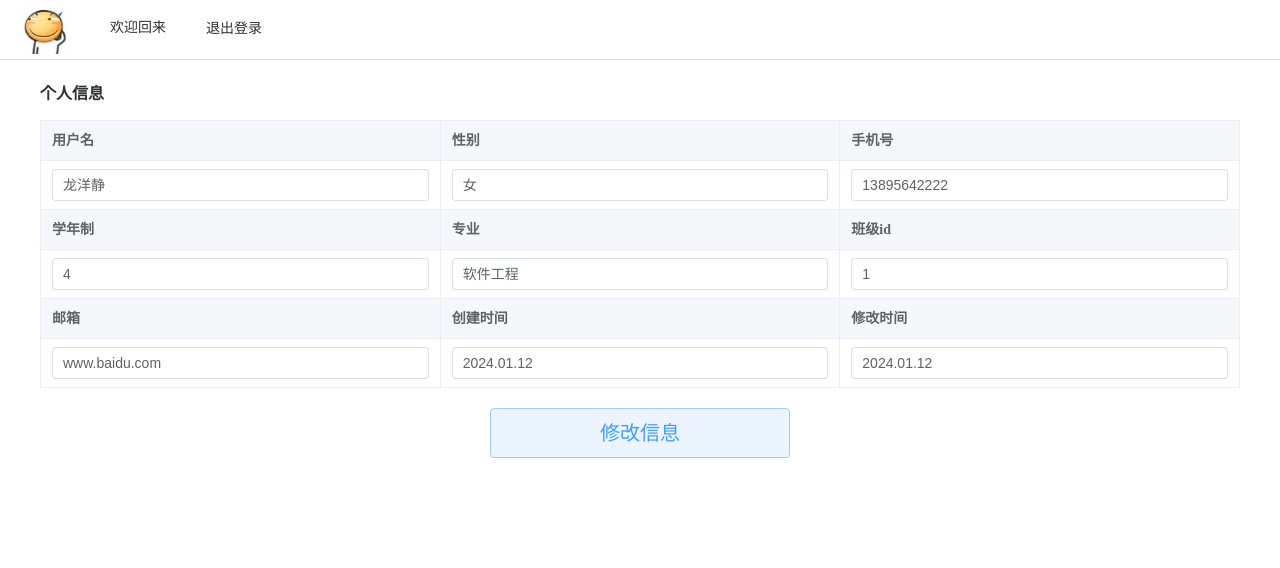
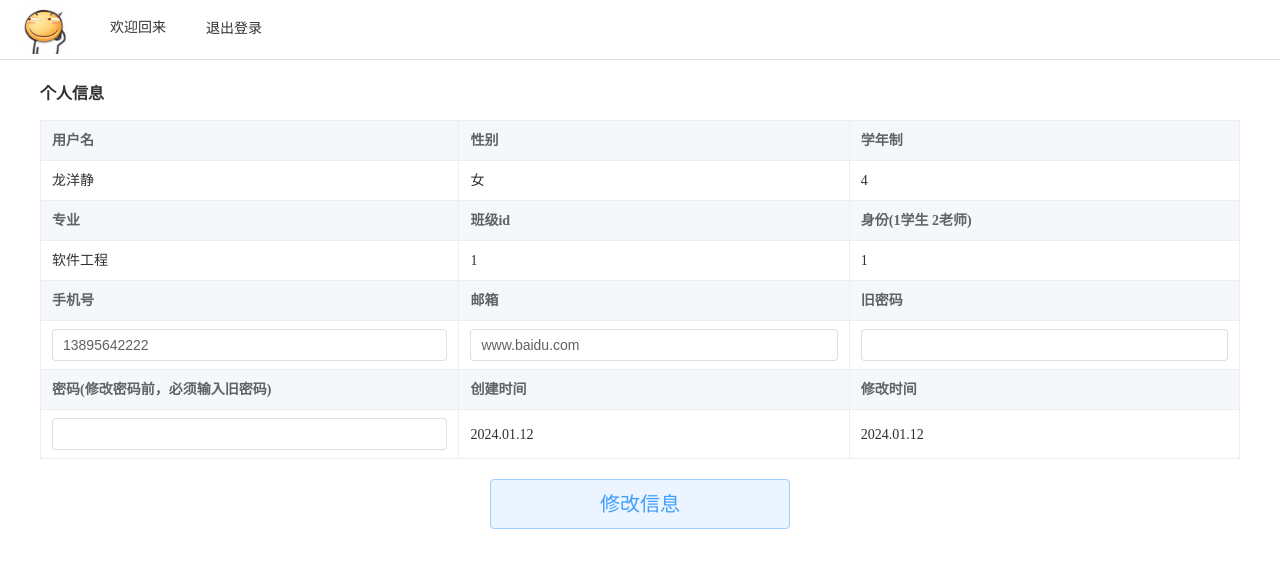
Before and after one commit to xiaojing0410/EducationSystem, a Vue app in the folder EducationSystem/front/education_system/: page /student/info in a window 1280 px wide. Shown: the top 568 px of the page. Built offline with nearby package versions, Linux system fonts and the light colour scheme.

Commit message:
教师学生表单修改

```diff
--- a/EducationSystem/front/education_system/src/page/student/StudentInfo.vue
+++ b/EducationSystem/front/education_system/src/page/student/StudentInfo.vue
@@ -21,39 +21,51 @@
 <!--      </el-descriptions-item>-->
 
       <el-descriptions-item label="用户名">
-        <el-input v-model="userinfo.username" />
+        {{ userinfo.username }}
       </el-descriptions-item>
 
       <el-descriptions-item label="性别">
-        <el-input v-model="userinfo.gender" />
+        {{ userinfo.gender }}
+      </el-descriptions-item>
+
+      <el-descriptions-item label="学年制">
+        {{ userinfo.year }}
+      </el-descriptions-item>
+
+      <el-descriptions-item label="专业">
+        {{ userinfo.major }}
+      </el-descriptions-item>
+
+      <el-descriptions-item label="班级id">
+        {{ userinfo.class_id }}
+      </el-descriptions-item>
+
+      <el-descriptions-item label="身份(1学生 2老师)">
+        1
       </el-descriptions-item>
 
       <el-descriptions-item label="手机号">
         <el-input v-model="userinfo.phone" />
       </el-descriptions-item>
 
-      <el-descriptions-item label="学年制">
-        <el-input v-model="userinfo.year" />
-      </el-descriptions-item>
-
-      <el-descriptions-item label="专业">
-        <el-input v-model="userinfo.major" />
-      </el-descriptions-item>
-
-      <el-descriptions-item label="班级id">
-        <el-input v-model="userinfo.class_id" />
-      </el-descriptions-item>
-
       <el-descriptions-item label="邮箱">
         <el-input v-model="userinfo.email" />
       </el-descriptions-item>
 
+      <el-descriptions-item label="旧密码">
+        <el-input v-model="oldpassword" />
+      </el-descriptions-item>
+
+      <el-descriptions-item label="密码(修改密码前，必须输入旧密码)">
+        <el-input v-model="userinfo.password" />
+      </el-descriptions-item>
+
       <el-descriptions-item label="创建时间">
-        <el-input v-model="userinfo.createtime" />
+        {{ userinfo.createtime }}
       </el-descriptions-item>
 
       <el-descriptions-item label="修改时间">
-        <el-input v-model="userinfo.updatetime" />
+        {{ userinfo.updatetime }}
       </el-descriptions-item>
 
     </el-descriptions>
@@ -66,6 +78,7 @@
 </template>
 
 <script setup>
+const oldpassword = ref()
 const userinfo = ref({
   id: '12',
   username: '龙洋静',
@@ -75,6 +88,7 @@ const userinfo = ref({
   gender: '女',
   email: 'www.baidu.com',
   phone: '13895642222',
+  password: '',
   createtime: '2024.01.12',
   updatetime: '2024.01.12'
 })
--- a/EducationSystem/front/education_system/src/page/teacher/TeacherInfo.vue
+++ b/EducationSystem/front/education_system/src/page/teacher/TeacherInfo.vue
@@ -21,11 +21,15 @@
 <!--      </el-descriptions-item>-->
 
       <el-descriptions-item label="用户名">
-        <el-input v-model="userinfo.username" />
+        {{ userinfo.username }}
       </el-descriptions-item>
 
       <el-descriptions-item label="性别">
-        <el-input v-model="userinfo.gender" />
+        {{ userinfo.gender }}
+      </el-descriptions-item>
+
+      <el-descriptions-item label="身份(1学生 2老师)">
+        2
       </el-descriptions-item>
 
       <el-descriptions-item label="手机号">
@@ -36,8 +40,16 @@
         <el-input v-model="userinfo.email" />
       </el-descriptions-item>
 
+      <el-descriptions-item label="旧密码">
+        <el-input v-model="oldpassword" />
+      </el-descriptions-item>
+
+      <el-descriptions-item label="密码(修改密码前，必须输入旧密码)">
+        <el-input v-model="userinfo.password" />
+      </el-descriptions-item>
+
       <el-descriptions-item label="修改时间">
-        <el-input v-model="userinfo.updatetime" />
+        {{ userinfo.updatetime }}
       </el-descriptions-item>
 
     </el-descriptions>
@@ -50,12 +62,14 @@
 </template>
 
 <script setup>
+const oldpassword = ref()
 const userinfo = ref({
   id: '12',
   username: '龙洋静',
   gender: '女',
   email: 'www.baidu.com',
   phone: '13895642222',
+  password: '',
   // createtime: '2024.01.12',
   updatetime: '2024.01.12'
 })
```
Also changed, not shown: EducationSystem/front/education_system/src/router/index.js (+6 -3 lines).
